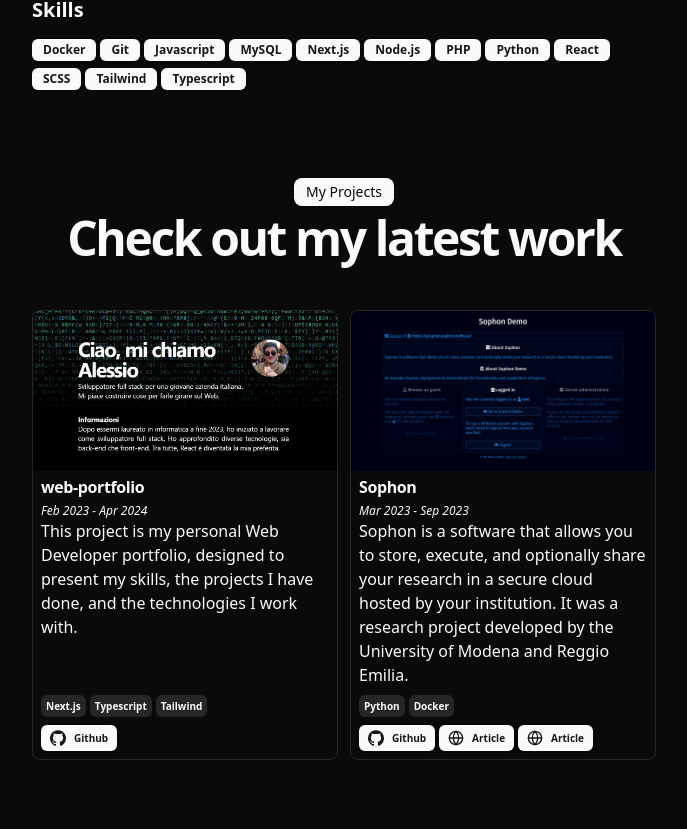
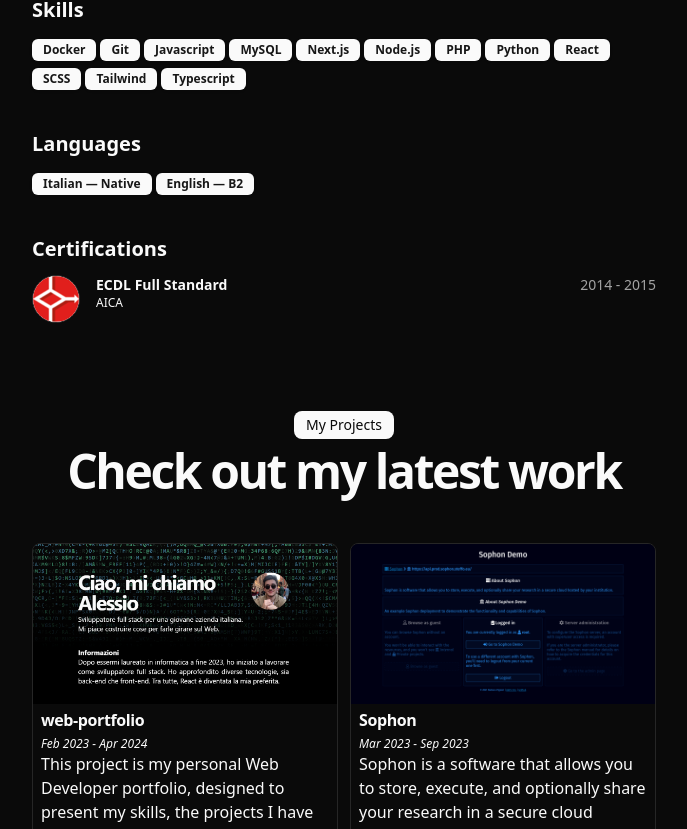
Before and after one commit to DevManfre/web-portfolio, a Next.js app: page /en in a window 1280 px wide. Shown: the part 1000-1829 px from the top of the page, without its empty margins (296-983 px from the left). Built offline with nearby package versions, Linux system fonts and the light colour scheme.

Commit message:
✨ Add languages and certifications sections

```diff
--- a/public/locales/en.json
+++ b/public/locales/en.json
@@ -5,6 +5,8 @@
         "work-experience-title": "Work Experience",
         "education-title": "Education",
         "skills-title": "Skills",
+        "languages-title": "Languages",
+        "certifications-title": "Certifications",
         "projects-title": "My Projects",
         "projects-subtitle": "Check out my latest work",
         "contact-title": "Contact",
--- a/public/locales/it.json
+++ b/public/locales/it.json
@@ -5,6 +5,8 @@
         "work-experience-title": "Esperienza",
         "education-title": "Formazione",
         "skills-title": "Linguaggi e Tecnologie",
+        "languages-title": "Lingue",
+        "certifications-title": "Certificazioni",
         "projects-title": "I miei progetti",
         "projects-subtitle": "Guarda i progetti più recenti",
         "contact-title": "Contatti",
--- a/src/app/[locale]/page.tsx
+++ b/src/app/[locale]/page.tsx
@@ -126,9 +126,43 @@
                     </div>
                 </div>
             </section>
+            <section id="languages">
+                <div className="flex min-h-0 flex-col gap-y-3">
+                    <BlurFade delay={BLUR_FADE_DELAY * 10}>
+                        <h2 className="text-xl font-bold">{t("languages-title")}</h2>
+                    </BlurFade>
+                    <div className="flex flex-wrap gap-1">
+                        {DATA.languages.map((language, id) => (
+                            <BlurFade key={language.name.en} delay={BLUR_FADE_DELAY * 11 + id * 0.05}>
+                                <Badge className="select-none">{`${language.name[locale]} — ${language.level[locale]}`}</Badge>
+                            </BlurFade>
+                        ))}
+                    </div>
+                </div>
+            </section>
+            <section id="certifications">
+                <div className="flex min-h-0 flex-col gap-y-3">
+                    <BlurFade delay={BLUR_FADE_DELAY * 11}>
+                        <h2 className="text-xl font-bold">{t("certifications-title")}</h2>
+                    </BlurFade>
+                    {DATA.certifications.map((certification, id) => (
+                        <BlurFade key={certification.name} delay={BLUR_FADE_DELAY * 12 + id * 0.05}>
+                            <ResumeCard
+                                href={certification.href}
+                                logoUrl={certification.logoUrl}
+                                altText={certification.issuer}
+                                title={certification.name}
+                                subtitle={certification.issuer}
+                                start={certification.start}
+                                end={certification.end}
+                            />
+                        </BlurFade>
+                    ))}
+                </div>
+            </section>
             <section id="projects">
                 <div className="space-y-12 w-full py-12">
-                    <BlurFade delay={BLUR_FADE_DELAY * 11}>
+                    <BlurFade delay={BLUR_FADE_DELAY * 13}>
                         <div className="flex flex-col items-center justify-center space-y-4 text-center">
                             <div className="space-y-2">
                                 <div className="inline-block rounded-lg bg-foreground text-background px-3 py-1 text-sm">{t("projects-title")}</div>
@@ -141,7 +175,7 @@
                     </BlurFade>
                     <div className="grid grid-cols-1 gap-3 sm:grid-cols-2 max-w-[800px] mx-auto">
                         {DATA.projects.map((project, id) => (
-                            <BlurFade key={project.title} delay={BLUR_FADE_DELAY * 12 + id * 0.05}>
+                            <BlurFade key={project.title} delay={BLUR_FADE_DELAY * 14 + id * 0.05}>
                                 <ProjectCard
                                     href={project.href}
                                     key={project.title}
```
